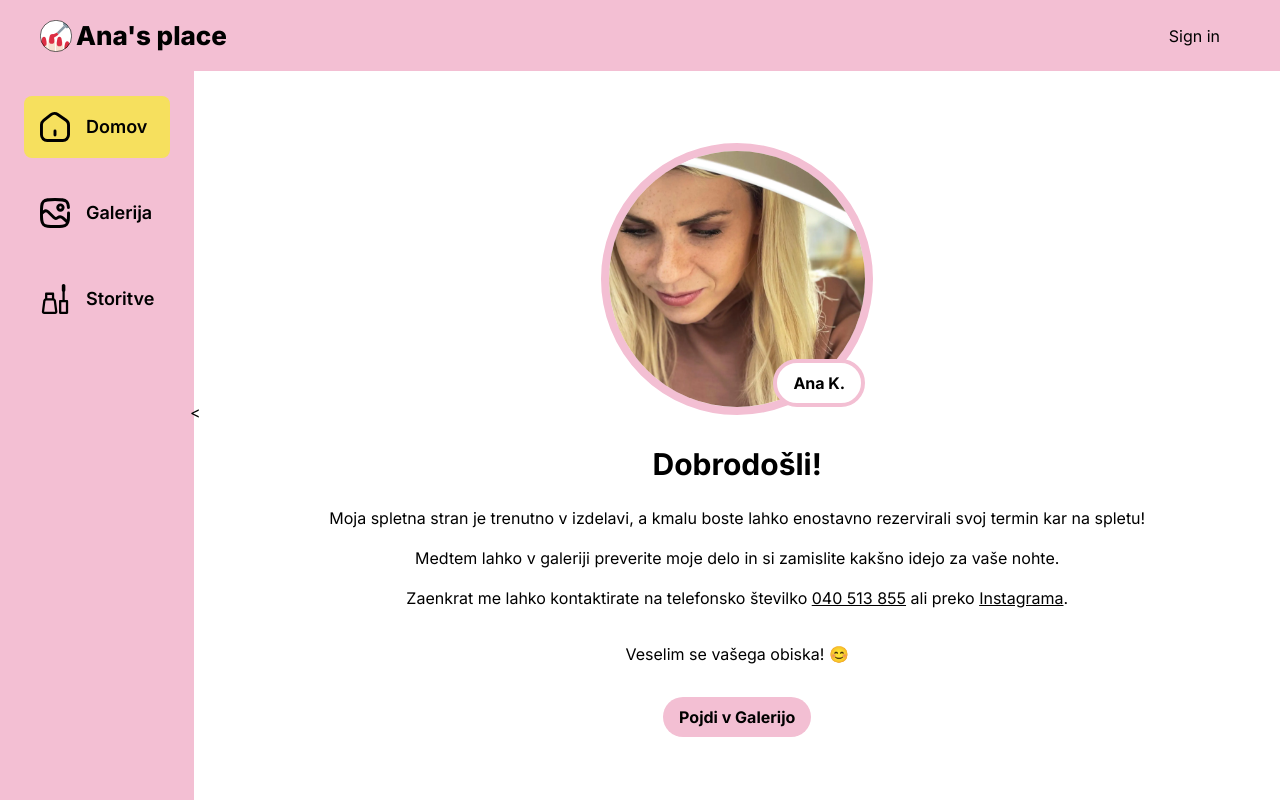
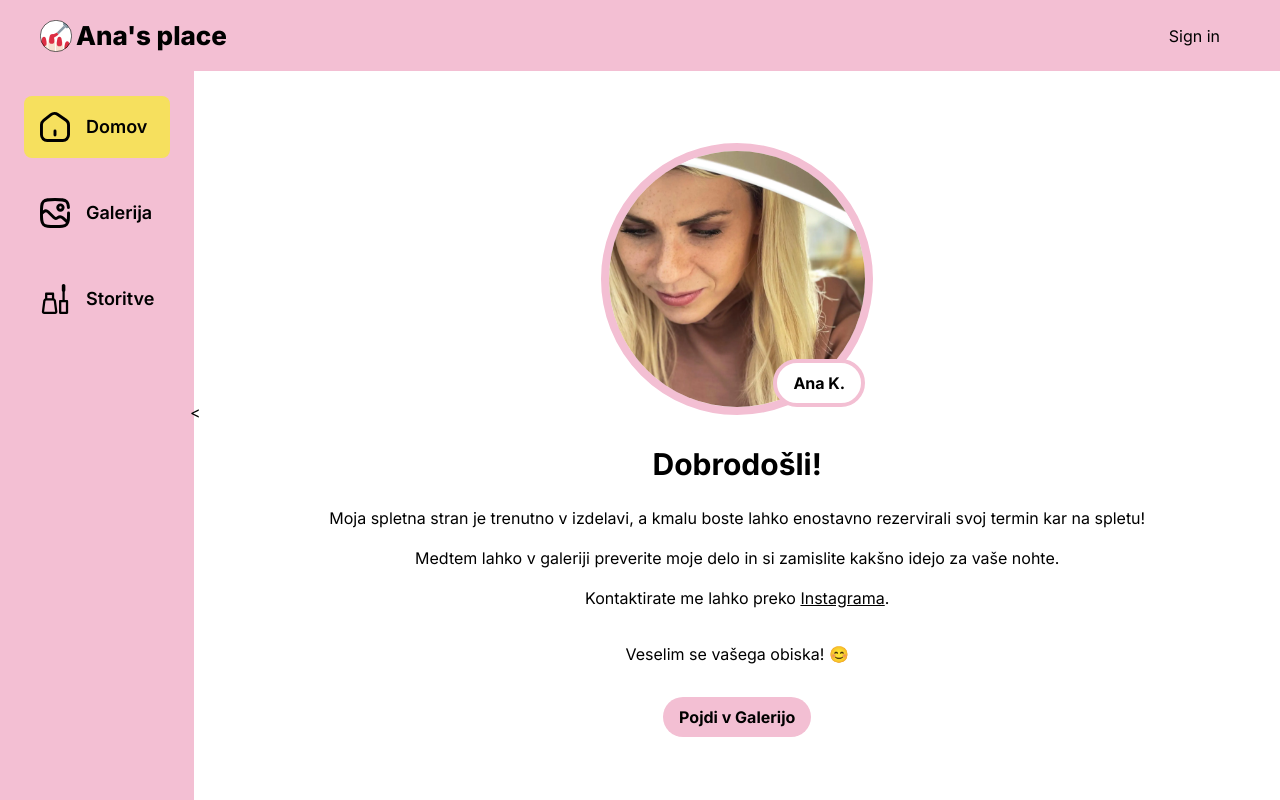
Before and after one commit to MatijaKocevar/anas-place, a Next.js app: page / in a window 1280 px wide. Built offline with nearby package versions, Linux system fonts and the light colour scheme; no server answers.

Commit message:
Update home page text

```diff
--- a/app/(root)/(home)/page.tsx
+++ b/app/(root)/(home)/page.tsx
@@ -34,11 +34,7 @@ const HomePage = () => {
                         vaše nohte.
                     </p>
                     <p className="text-black mb-8 text-center">
-                        Zaenkrat me lahko kontaktirate na telefonsko številko{" "}
-                        <a href="tel:040513855" className="text-black underline">
-                            040 513 855
-                        </a>{" "}
-                        ali preko{" "}
+                        Kontaktirate me lahko preko{" "}
                         <a
                             href="https://www.instagram.com/anas.place/"
                             target="_blank"
```
